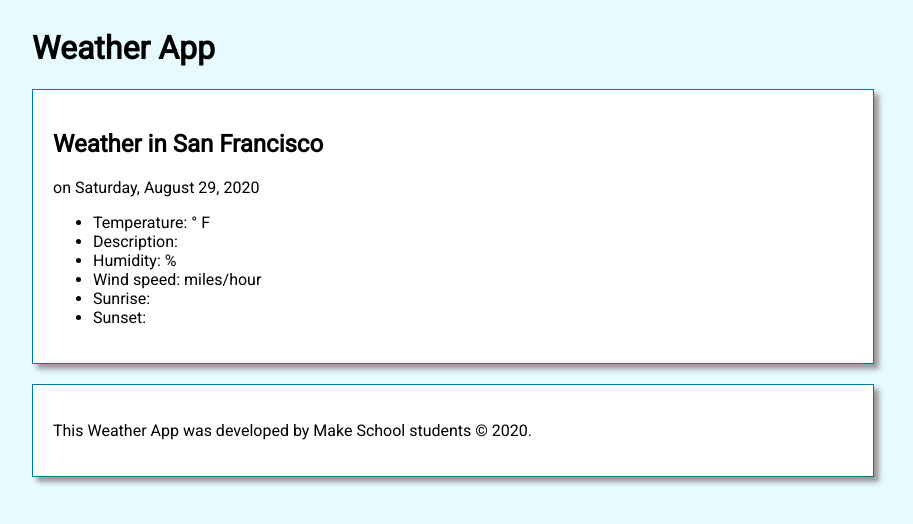
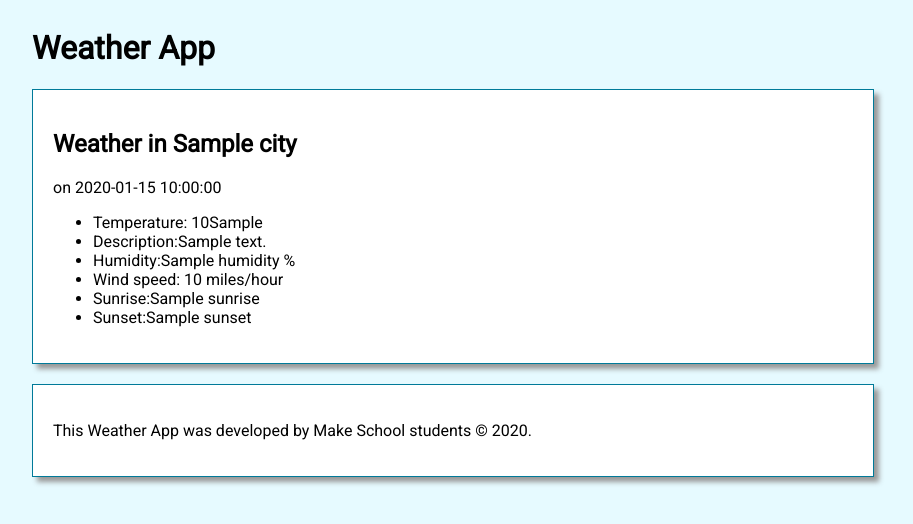
Before and after one commit to jsm-txt/Web1.1-Homework4, a Flask app: template templates/results.html in a window 1280 px wide. Shown: the top 524 px of the page, without its empty margins (208-1121 px from the left). Run offline with Flask 2, Linux system fonts and the light colour scheme; the template is opened without the code that fills it: most values are stand-ins (such as "Sample title", 1, 10 or a date in 2020).

Commit message:
completed current and historical routes
got api information and sent the information to the results page.

```diff
--- a/app.py
+++ b/app.py
@@ -62,21 +62,26 @@ def results():
     """Displays results for current weather conditions."""
     # TODO: Use 'request.args' to retrieve the city & units from the query
     # parameters.
-    city = ''
-    units = ''
+    city = request.args.get('city')
+    units = request.args.get('units')
 
     url = 'http://api.openweathermap.org/data/2.5/weather'
     params = {
         # TODO: Enter query parameters here for the 'appid' (your api key),
         # the city, and the units (metric or imperial).
         # See the documentation here: https://openweathermap.org/current
+        # TODO: Add in key-value pairs for:
+        'q': city,
 
+        'appid': API_KEY,
+
+        'units': units
     }
 
     result_json = requests.get(url, params=params).json()
 
     # Uncomment the line below to see the results of the API call!
-    # pp.pprint(result_json)
+    pp.pprint(result_json)
 
     # TODO: Replace the empty variables below with their appropriate values.
     # You'll need to retrieve these from the result_json object above.
@@ -84,15 +89,16 @@ def results():
     # For the sunrise & sunset variables, I would recommend to turn them into
     # datetime objects. You can do so using the `datetime.fromtimestamp()`
     # function.
+
     context = {
         'date': datetime.now(),
-        'city': '',
-        'description': '',
-        'temp': '',
-        'humidity': '',
-        'wind_speed': '',
-        'sunrise': '',
-        'sunset': '',
+        'city': city,
+        'description': result_json['weather'][0]['description'],
+        'temp': result_json['main']['temp'],
+        'humidity': result_json['main']['humidity'],
+        'wind_speed': result_json['wind']['speed'],
+        'sunrise': result_json['sys']['sunrise'],
+        'sunset': result_json['sys']['sunset'],
         'units_letter': get_letter_for_units(units)
     }
 
@@ -123,9 +129,9 @@ def historical_results():
     """Displays historical weather forecast for a given day."""
     # TODO: Use 'request.args' to retrieve the city & units from the query
     # parameters.
-    city = ''
-    date = '2020-08-26'
-    units = ''
+    city = request.args.get('city')
+    units = request.args.get('units')
+    date = request.args.get('date')
     date_obj = datetime.strptime(date, '%Y-%m-%d')
     date_in_seconds = date_obj.strftime('%s')
 
@@ -137,13 +143,22 @@ def historical_results():
         # latitude, longitude, units, & date (in seconds).
         # See the documentation here (scroll down to "Historical weather data"):
         # https://openweathermap.org/api/one-call-api
+        'lat': latitude,
+
+        'lon': longitude,
+
+        'dt': date_in_seconds,
+
+        'appid': API_KEY,
+
+        'units': units
 
     }
 
     result_json = requests.get(url, params=params).json()
 
     # Uncomment the line below to see the results of the API call!
-    # pp.pprint(result_json)
+    pp.pprint(result_json)
 
     result_current = result_json['current']
     result_hourly = result_json['hourly']
@@ -151,14 +166,14 @@ def historical_results():
     # TODO: Replace the empty variables below with their appropriate values.
     # You'll need to retrieve these from the 'result_current' object above.
     context = {
-        'city': '',
+        'city': city,
         'date': date_obj,
         'lat': latitude,
         'lon': longitude,
-        'units': '',
-        'units_letter': '', # should be 'C', 'F', or 'K'
-        'description': '',
-        'temp': '',
+        'units': units,
+        'units_letter': get_letter_for_units(units),
+        'description': result_json['current']['weather'][0]['description'],
+        'temp': result_json['current']['temp'],
         'min_temp': get_min_temp(result_hourly),
         'max_temp': get_max_temp(result_hourly)
     }
--- a/templates/results.html
+++ b/templates/results.html
@@ -6,20 +6,20 @@
         TODO: Replace the hard-coded city and date below with data from the
         server
     #}
-    <h1>Weather in San Francisco</h1>
-    <p>on Saturday, August 29, 2020</p>
+    <h1>Weather in {{city}} </h1>
+    <p>on {{date}}</p>
 
     {#
         TODO: Add the temperature, description, humidity, wind speed, sunrise,
         & sunset below. Replace 'F' with the appropriate units.
     #}
     <ul>
-        <li>Temperature: ° F</li>
-        <li>Description: </li>
-        <li>Humidity: %</li>
-        <li>Wind speed:  miles/hour</li>
-        <li>Sunrise: </li>
-        <li>Sunset: </li>
+        <li>Temperature: {{temp}}{{units_letter}} </li>
+        <li>Description:{{description}} </li>
+        <li>Humidity:{{humidity}} %</li>
+        <li>Wind speed: {{wind_speed}} miles/hour</li>
+        <li>Sunrise:{{sunrise}} </li>
+        <li>Sunset:{{sunset}} </li>
     </ul>
 
 </section>
```
Also changed, not shown: templates/historical_results.html (+5 -5 lines), 1 other file.
